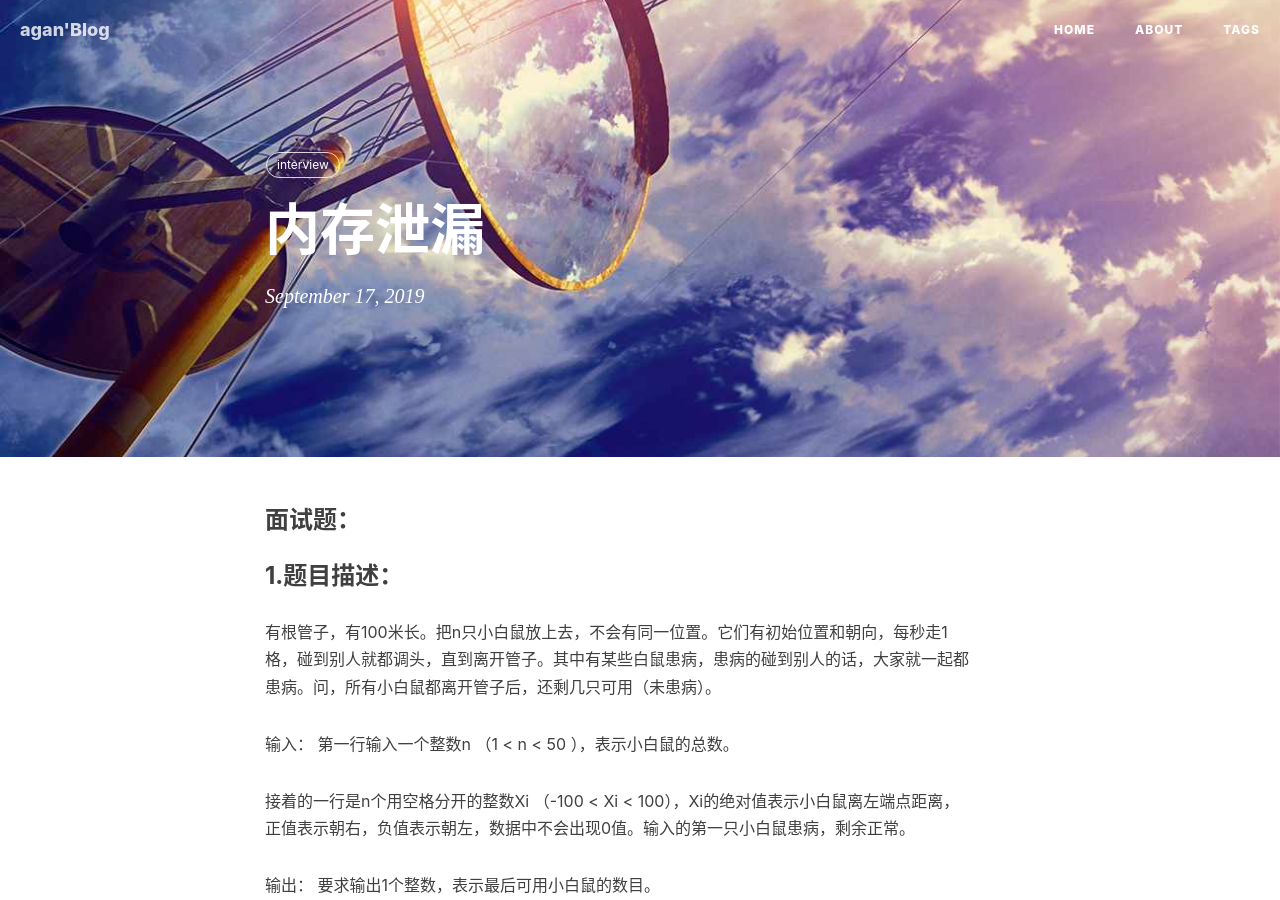
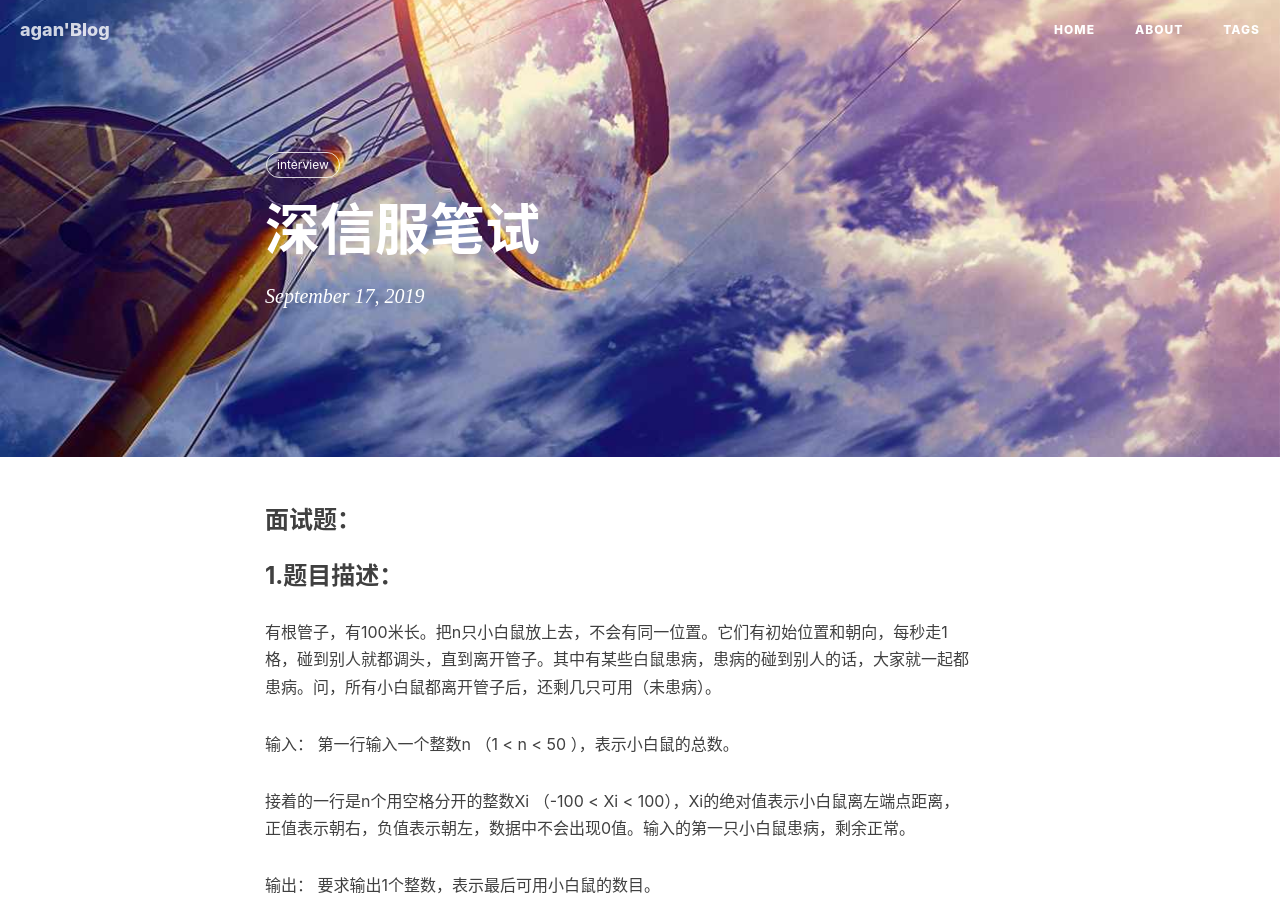
Before and after one commit to aganc/aganc.github.io, a Jekyll site: the page built from _posts/blog/interview/2019-9-17-深信服笔试题.md, in a window 1280 px wide and 900 px high. Built offline with Jekyll 4.4.1, drawn with Linux system fonts in a browser that asks for light colours; nearby versions of some CDN libraries; comment, search, counter and statistics services are not loaded.

Commit message:
1234
123

```diff
--- a/_posts/blog/interview/2019-9-17-深信服笔试题.md
+++ b/_posts/blog/interview/2019-9-17-深信服笔试题.md
@@ -1,6 +1,6 @@
 ---
 layout:     post
-title:      "内存泄漏"
+title:      "深信服笔试"
 date:       2019-9-17
 header-img: "img/post-bg-1.png"
 categories: Cpp
```
